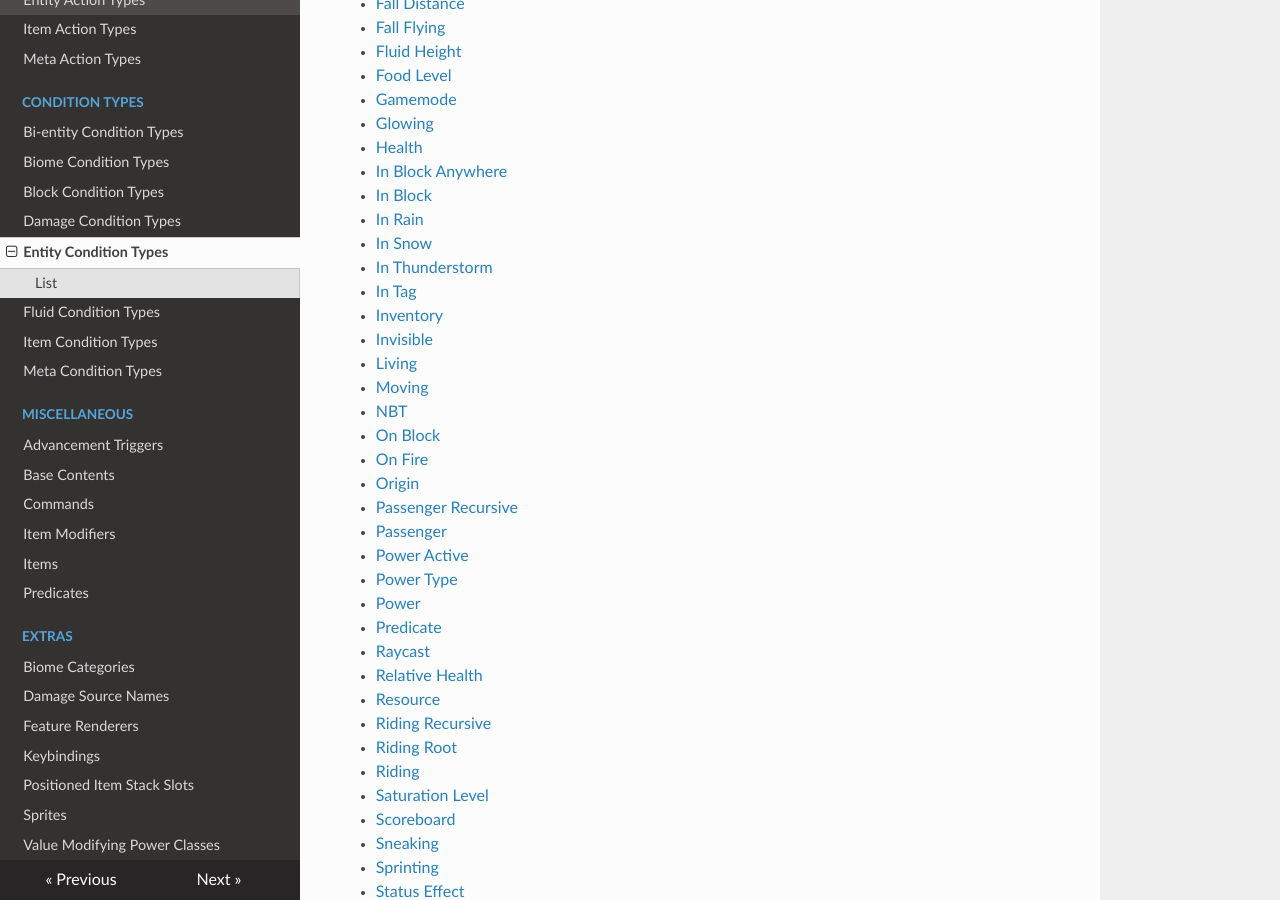
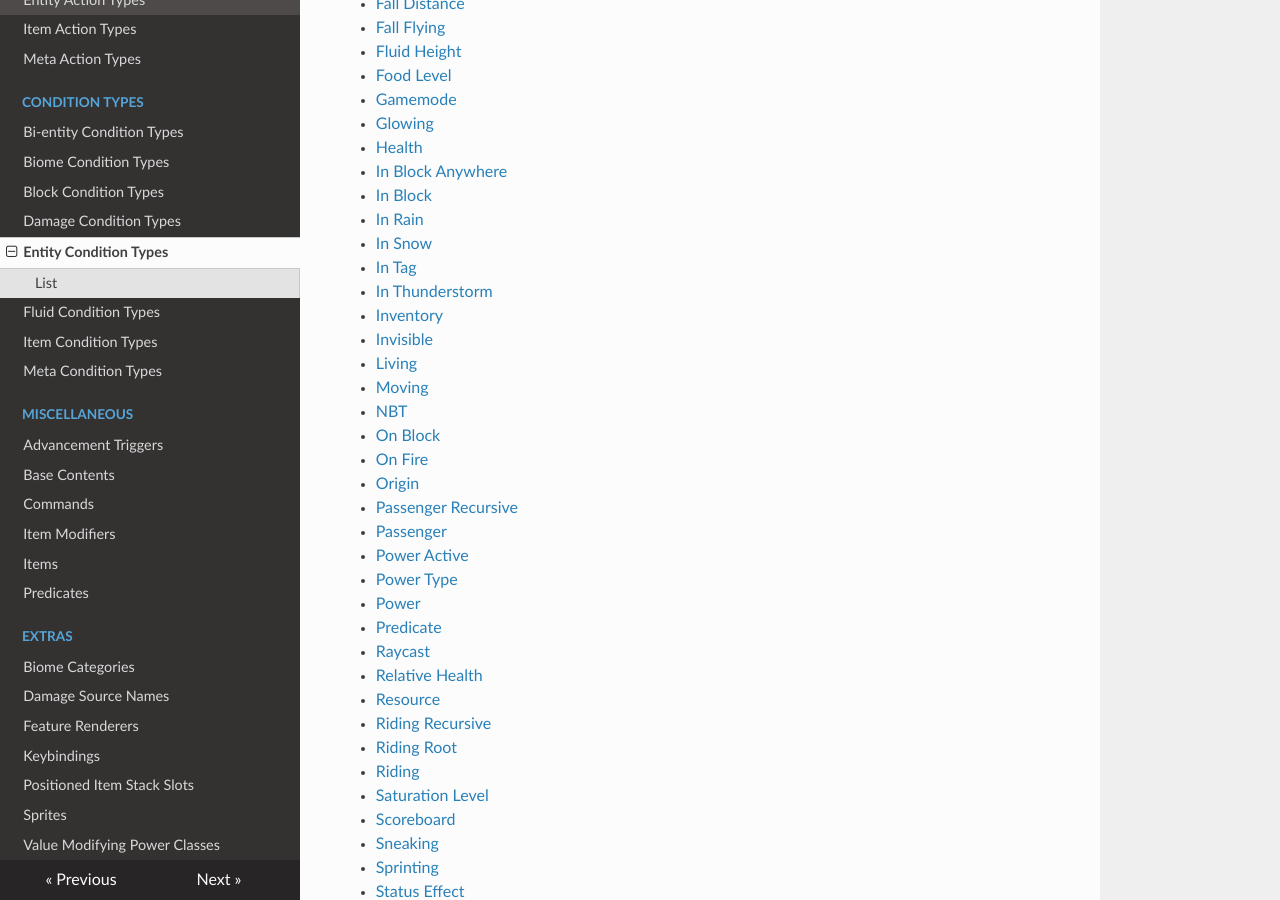
Before and after one commit to apace100/origins-docs, an MkDocs documentation site: the page built from docs/types/entity_condition_types.md, in a window 1280 px wide and 900 px high, scrolled down 867 px. Built offline with MkDocs 1.6.1, drawn with Linux system fonts in a browser that asks for light colours; nearby versions of some CDN libraries.

```diff
--- a/docs/types/entity_condition_types.md
+++ b/docs/types/entity_condition_types.md
@@ -44,8 +44,8 @@ Entity Condition Types operate on an Entity, which also allows access to the wor
 * [In Block](entity_condition_types/in_block.md)
 * [In Rain](entity_condition_types/in_rain.md)
 * [In Snow](entity_condition_types/in_snow.md)
+* [In Tag](entity_condition_types/in_tag.md)
 * [In Thunderstorm](entity_condition_types/in_thunderstorm.md)
-* [In Tag](entity_condition_types/in_tag.md)
 * [Inventory](entity_condition_types/inventory.md)
 * [Invisible](entity_condition_types/invisible.md)
 * [Living](entity_condition_types/living.md)
```
